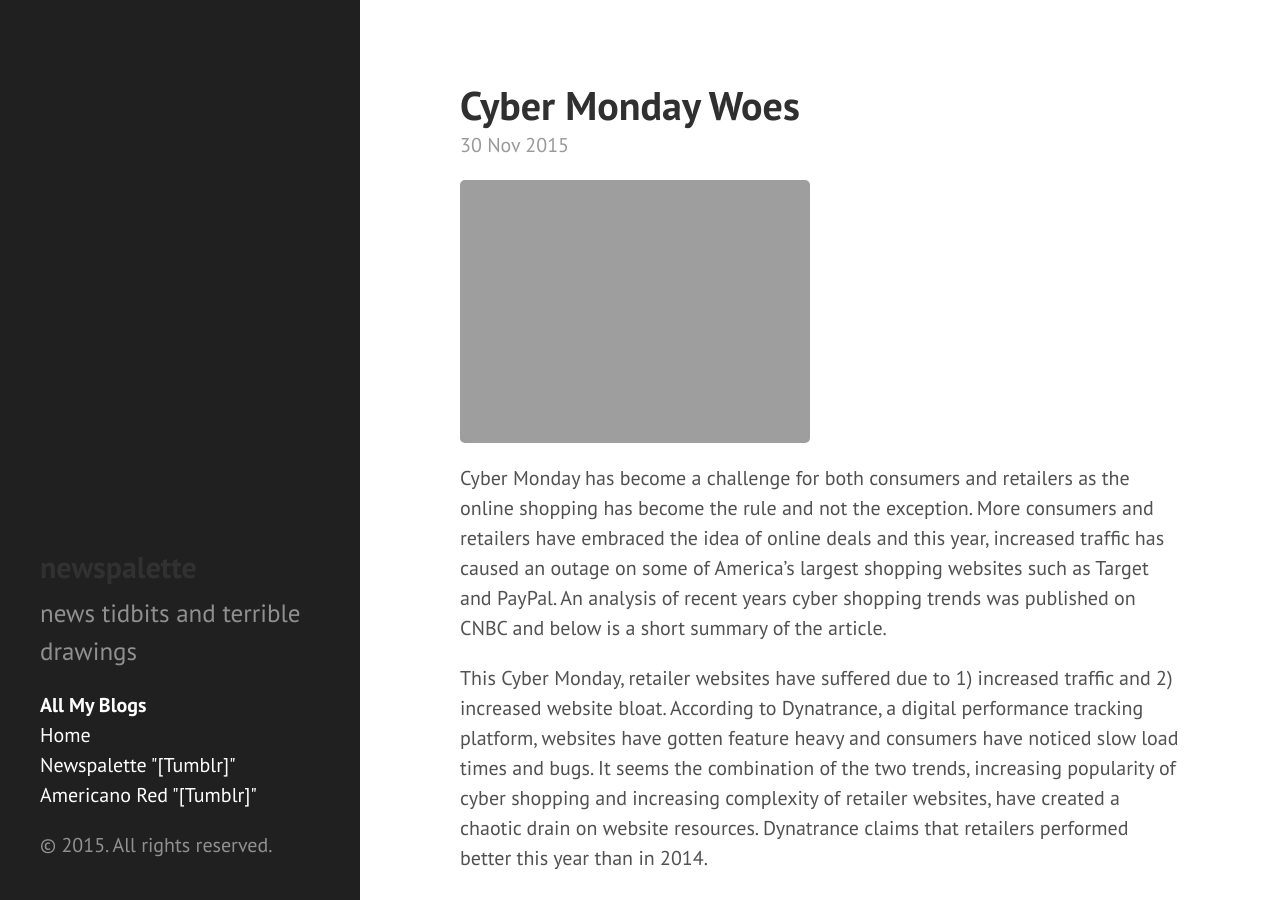
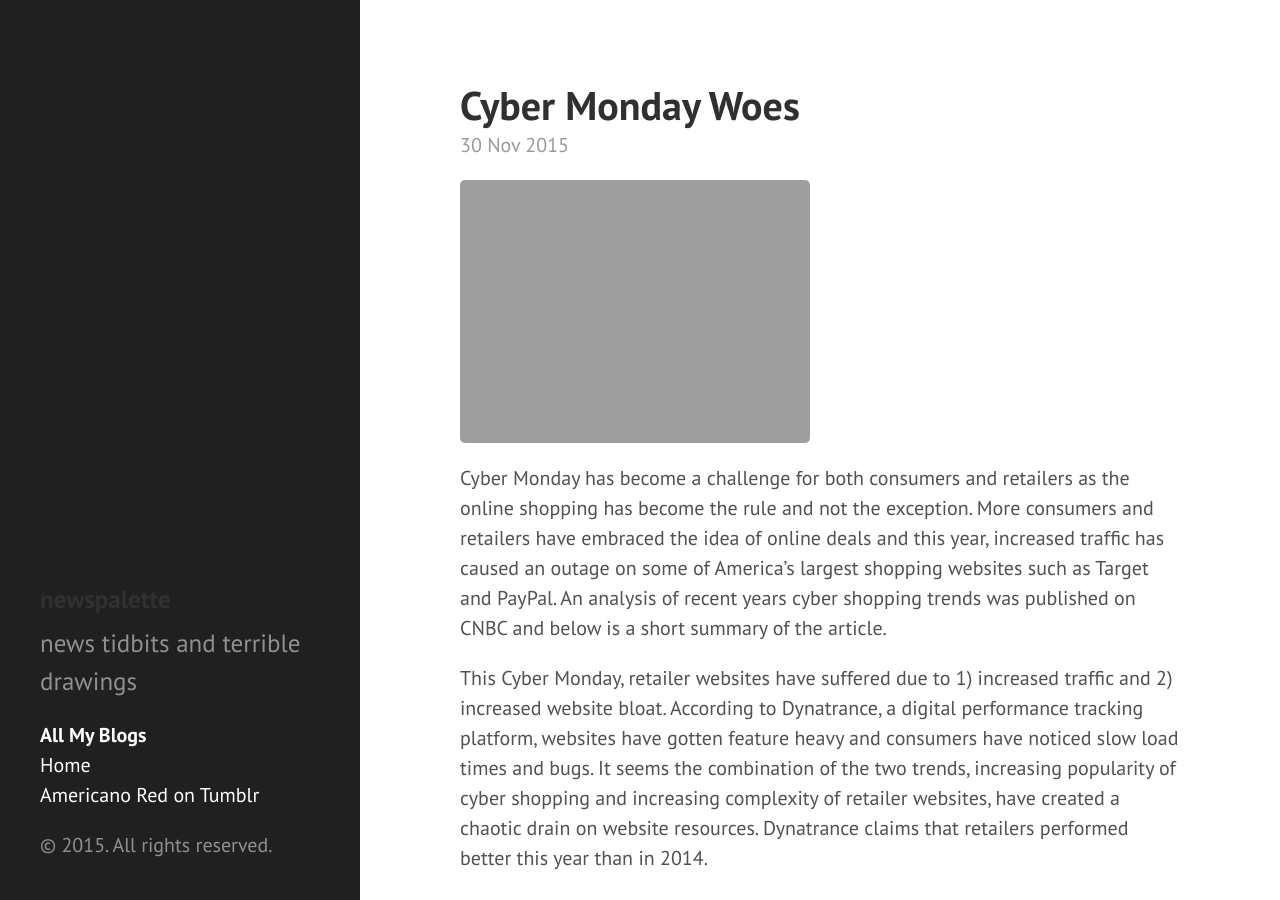
Before and after one commit to gentokozuma/newspalette, a Jekyll site: the page built from index.html, in a window 1280 px wide and 900 px high. Built offline with Jekyll 4.4.1, drawn with Linux system fonts in a browser that asks for light colours; the list of posts is cut into pages by our own code.

Commit message:
Erased newspalette tumblr link

```diff
--- a/_includes/sidebar.html
+++ b/_includes/sidebar.html
@@ -1,7 +1,7 @@
 <div class="sidebar">
   <div class="container sidebar-sticky">
     <div class="sidebar-about">
-      <h2>{{ site.title }}</h2>
+      <h3>{{ site.title }}</h3>
       <p class="lead">{{ site.description }}</p>
     </div>
 
@@ -13,10 +13,7 @@
         <a href="http://gentokozuma.github.io/newspalette/">Home</a>
       </li>
       <li>
-        <a href="http://newspalette.tumblr.com/">Newspalette "[Tumblr]"</a>
-      </li>
-      <li>
-        <a href="http://americanored.tumblr.com/">Americano Red "[Tumblr]"</a>
+        <a href="http://americanored.tumblr.com/">Americano Red on Tumblr</a>
       </li>
 
       {% comment %}
```
